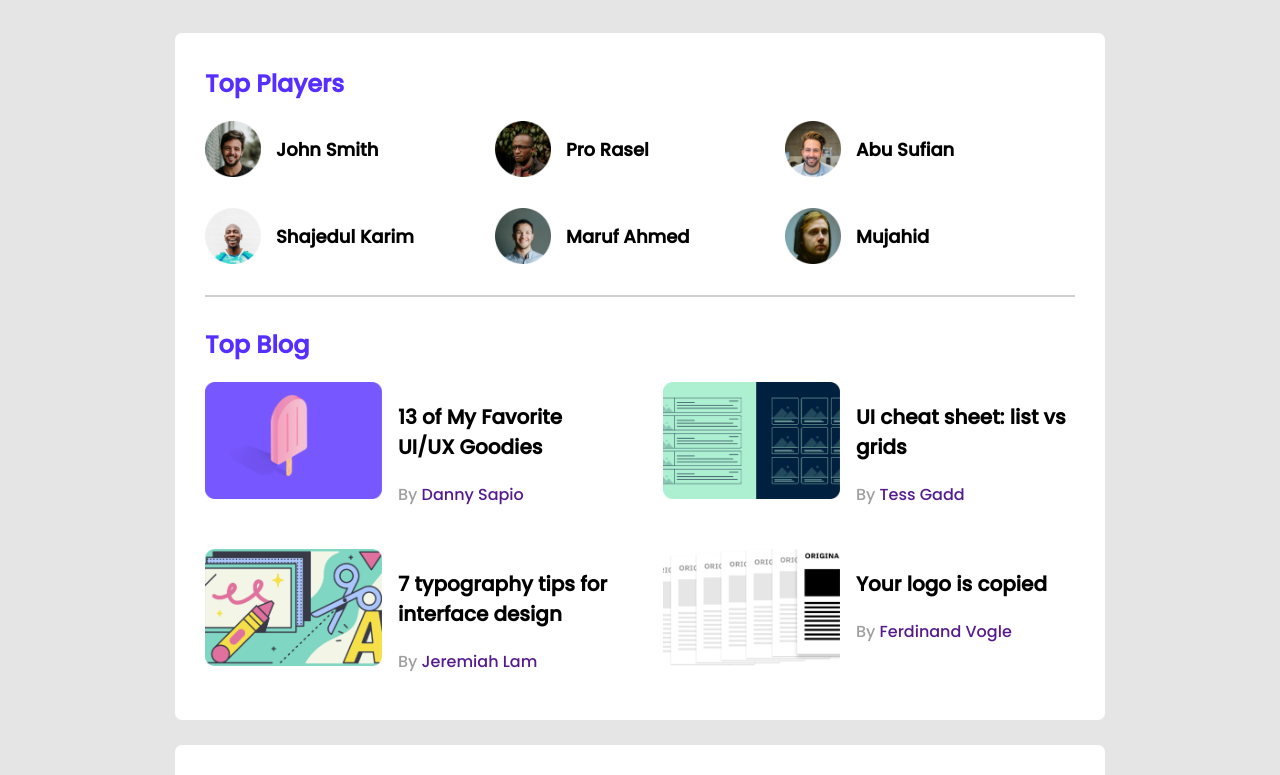
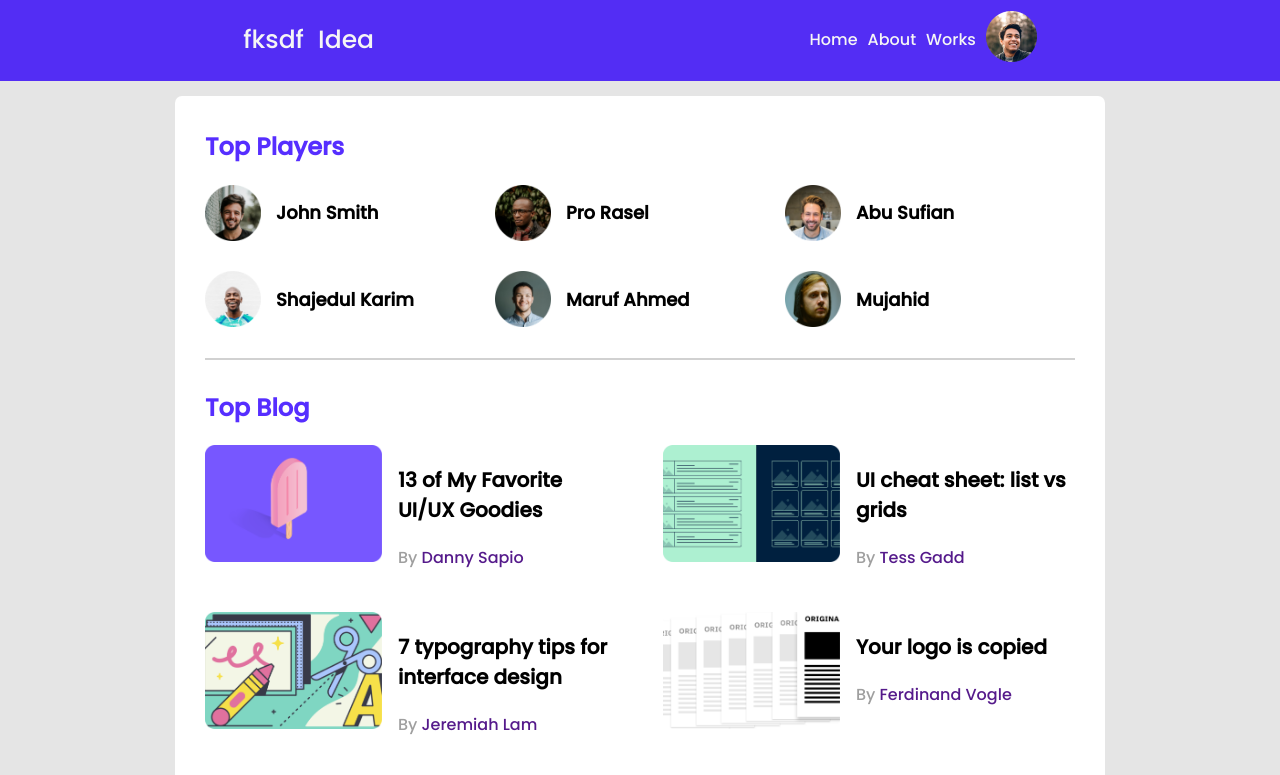
Before and after one commit to naimur61/leader-board_css3, a plain HTML site: page index.html in a window 1280 px wide. Shown: the top 775 px of the page. Drawn offline with Linux system fonts and the light colour scheme; a web font is replaced by a local one.

Commit message:
last commit

```diff
--- a/index.html
+++ b/index.html
@@ -12,7 +12,21 @@
 	</head>
 	<body>
 		<!-- header start -->
-		<header></header>
+		<header class="headers">
+			<nav class="head-nav">
+				<div class="site-header">
+					<a href=""><span>fksdf</span> <span>Idea</span></a>
+				</div>
+				<div class="site-details">
+					<a href=""><span>Home</span></a
+					><a href=""><span>About</span></a
+					><a href=""><span>Works</span></a>
+					<a href=""
+						><span><img src="images/icons/profile.png" alt="" /></span
+					></a>
+				</div>
+			</nav>
+		</header>
 		<!-- header end -->
 		<main>
 			<!-- top player and top blog -->
--- a/style.css
+++ b/style.css
@@ -1,5 +1,34 @@
 /* font  */
 @import url("https://fonts.googleapis.com/css2?family=Arima&family=Josefin+Sans&family=Patua+One&family=Poppins:wght@500&display=swap");
+
+a {
+	text-decoration: none;
+}
+/*----------------
+ header style
+----------------*/
+
+.head-nav {
+	margin: -10px;
+	background-color: #451bf6e8;
+	padding: 1% 19%;
+	display: flex;
+	align-items: center;
+	justify-content: space-between;
+}
+.head-nav span {
+	color: whitesmoke;
+	padding: 10px 5px;
+}
+.site-header span {
+	font-weight: 500;
+	font-size: 25px;
+}
+.site-details {
+	display: flex;
+	align-items: center;
+}
+
 /* common style / utilities */
 body {
 	background-color: #e5e5e5;
@@ -66,7 +95,6 @@ hr {
 	font-size: 20px;
 }
 .blog-author a {
-	text-decoration: none;
 	font-size: 16px;
 }
 .blog-author span {
@@ -85,7 +113,6 @@ hr {
 	font-family: "Roboto";
 }
 .course-details a {
-	text-decoration: none;
 	color: maroon;
 }
 .course-info .filled {
@@ -124,6 +151,10 @@ hr {
 -------------- */
 
 @media screen and (max-width: 688px) {
+	.head-nav {
+		padding: 2% 3%;
+		margin-bottom: 20px;
+	}
 	.container {
 		width: 100%;
 		margin: auto;
@@ -143,6 +174,10 @@ hr {
  Tablet Devices
 -------------- */
 @media screen and (min-width: 689px) and (max-width: 992px) {
+	.head-nav {
+		padding: 2% 1%;
+		margin-bottom: 20px;
+	}
 	.container {
 		width: 100%;
 		margin: auto;
```
